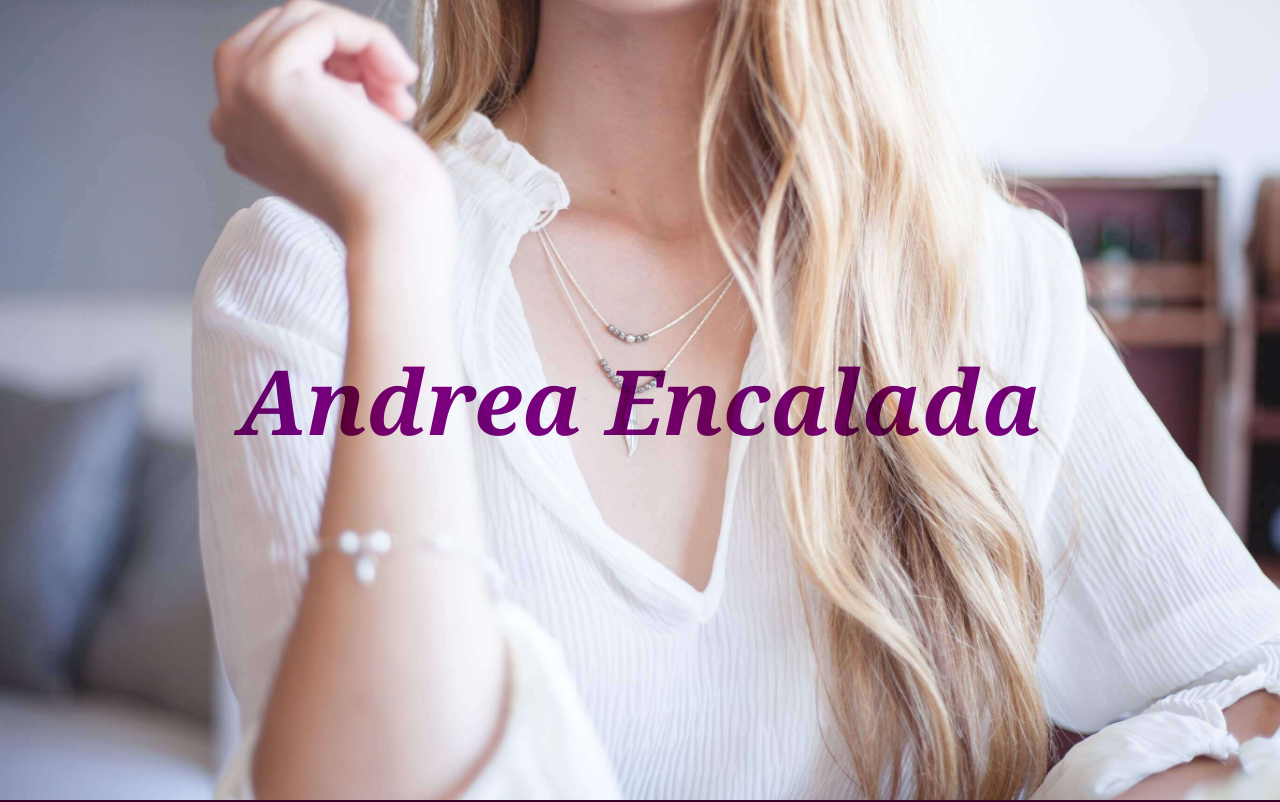
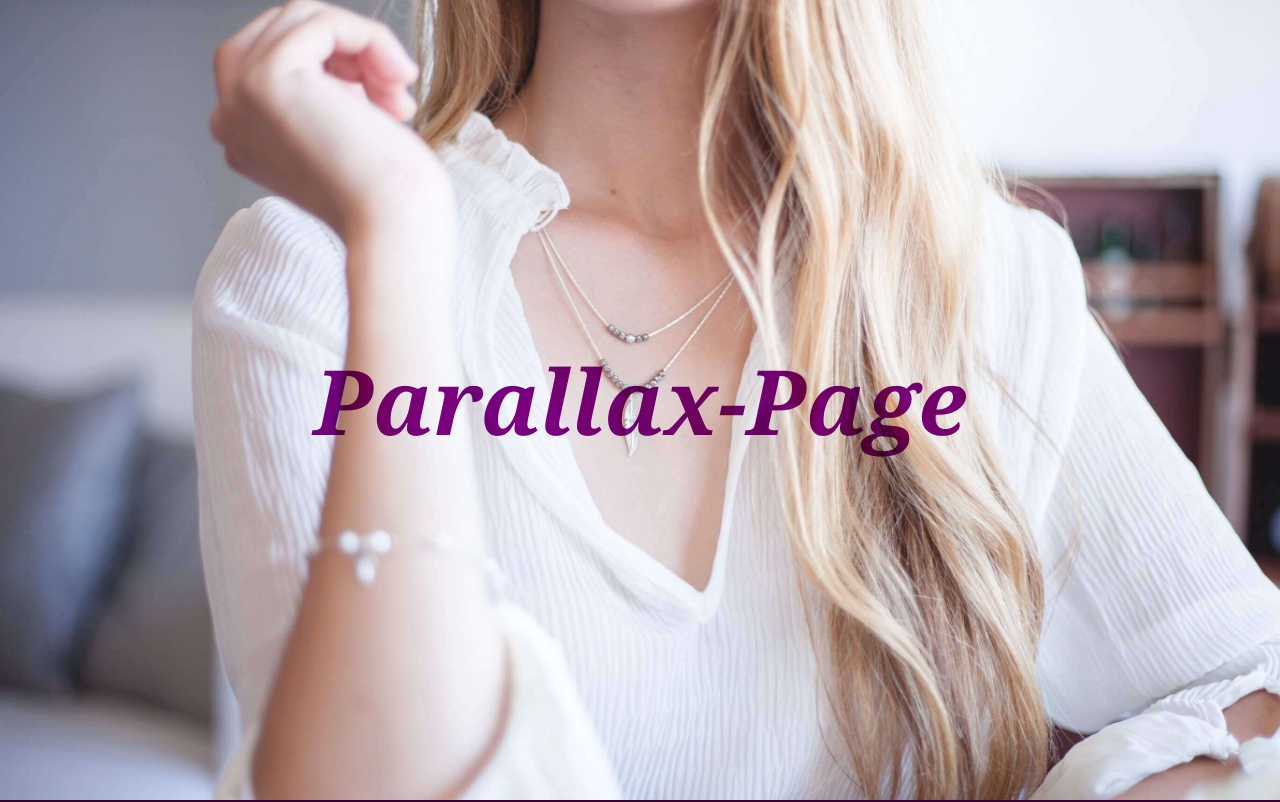
Before and after one commit to jorge-73/Parallax-page, a plain HTML site: page index.html in a window 1280 px wide. Shown: the top 802 px of the page. Drawn offline with nearby package versions, Linux system fonts and the light colour scheme.

Commit message:
Update index.html

```diff
--- a/index.html
+++ b/index.html
@@ -14,7 +14,7 @@
 <body>
     <header>
         <div class="fondo" id="fondo">
-            <h1 class="text">Andrea Encalada</h1>
+            <h1 class="text">Parallax-Page</h1>
         </div>
     </header>
 
```
